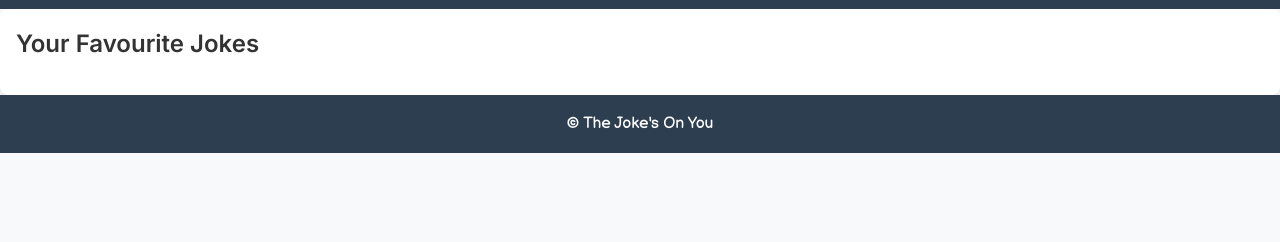
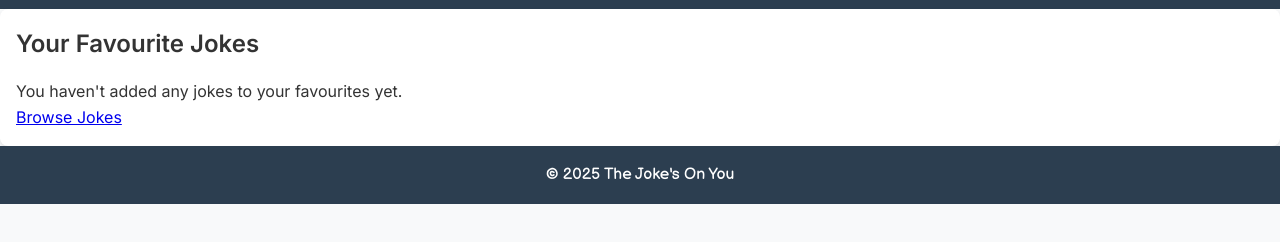
Before and after one commit to cam-napier/webtech-project, a website: page favourites.html in a window 1280 px wide. Shown: the part 116-358 px from the top of the page. Drawn offline with Linux system fonts and the light colour scheme.

Commit message:
Added script loading

```diff
--- a/favourites.html
+++ b/favourites.html
@@ -41,5 +41,7 @@
         <p>&copy; <span id="current-year"></span> The Joke's On You</p>
     </footer>
 
+    <script src="favourites.js"></script>
+
 </body>
 </html>
```
